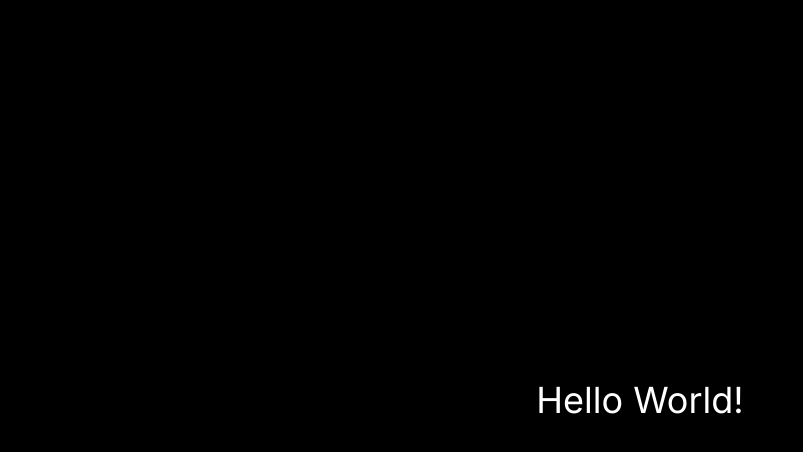
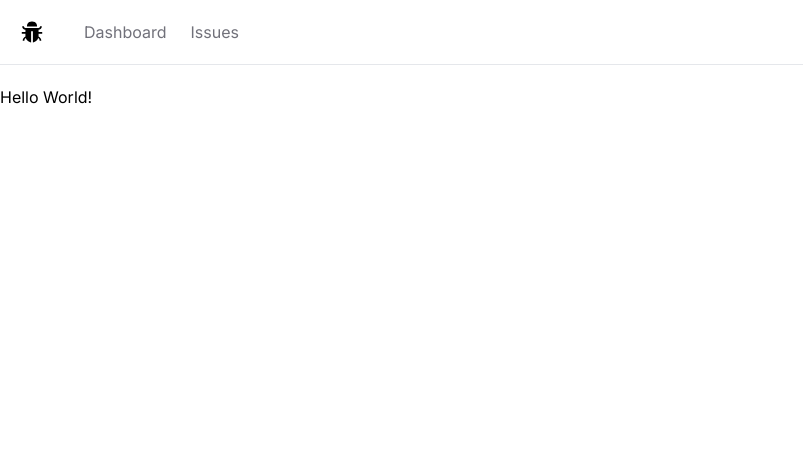
Before and after one commit to architkakkar/Issue-Tracker, a Next.js app: page / in a window 1280 px wide. Shown: the top 452 px of the page, without its empty margins (0-803 px from the left). Built offline with nearby package versions, Linux system fonts and the light colour scheme.

Commit message:
build the navbar

```diff
--- a/package.json
+++ b/package.json
@@ -11,7 +11,8 @@
   "dependencies": {
     "next": "14.0.4",
     "react": "^18",
-    "react-dom": "^18"
+    "react-dom": "^18",
+    "react-icons": "^5.2.1"
   },
   "devDependencies": {
     "@types/node": "^20",
--- a/src/app/layout.tsx
+++ b/src/app/layout.tsx
@@ -1,22 +1,26 @@
-import type { Metadata } from 'next'
-import { Inter } from 'next/font/google'
-import './globals.css'
+import type { Metadata } from "next";
+import { Inter } from "next/font/google";
+import "./globals.css";
+import Navbar from "@/components/Navbar";
 
-const inter = Inter({ subsets: ['latin'] })
+const inter = Inter({ subsets: ["latin"] });
 
 export const metadata: Metadata = {
-  title: 'Create Next App',
-  description: 'Generated by create next app',
-}
+  title: "Issue Tracker",
+  description: "Generated by create next app",
+};
 
 export default function RootLayout({
   children,
 }: {
-  children: React.ReactNode
+  children: React.ReactNode;
 }) {
   return (
     <html lang="en">
-      <body className={inter.className}>{children}</body>
+      <body className={inter.className}>
+        <Navbar />
+        {children}
+      </body>
     </html>
-  )
+  );
 }
--- a/src/app/page.tsx
+++ b/src/app/page.tsx
@@ -3,9 +3,7 @@
 export default function Home() {
   return (
     <>
-      <h1 className="bg-black text-white h-screen w-full text-4xl flex justify-center items-center">
-        Hello World!
-      </h1>
+      <h1>Hello World!</h1>
     </>
   );
 }
--- /dev/null
+++ b/src/components/Navbar.tsx
@@ -0,0 +1,30 @@
+import Link from "next/link";
+
+import { AiFillBug } from "react-icons/ai";
+
+export default function Navbar() {
+	const navLinks = [
+		{ label: "Dashboard", href: "/" },
+		{ label: "Issues", href: "/issues" },
+	];
+
+	return (
+		<nav className="flex space-x-10 border-b mb-5 px-5 py-5 items-center">
+			<Link href="/">
+				<AiFillBug className="text-2xl" />
+			</Link>
+			<ul className="flex space-x-6">
+				{navLinks.map((link) => (
+					<li key={link.label}>
+						<Link
+							href={link.href}
+							className="text-zinc-500 hover:text-zinc-900 transition-colors"
+						>
+							{link.label}
+						</Link>
+					</li>
+				))}
+			</ul>
+		</nav>
+	);
+}
```
Also changed, not shown: 2 other files (tests, documents, lock files or other folders).
